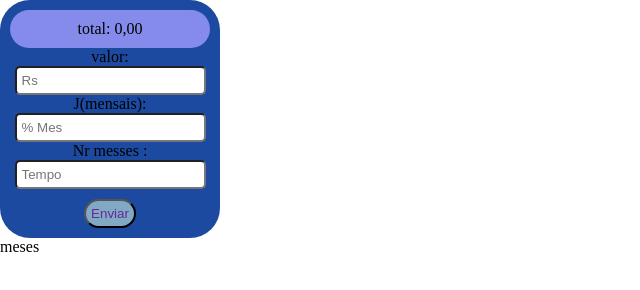
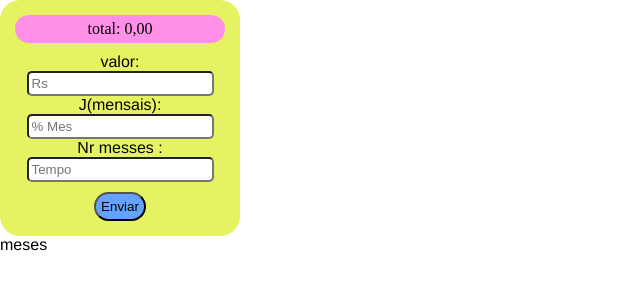
Before and after one commit to jaysllavyc/primeirob_3t, a plain HTML site: page index.html in a window 1280 px wide. Shown: the whole page, without its empty margins (0-640 px from the left). Drawn offline with Linux system fonts and the light colour scheme.

Commit message:
Update estilo.css

```diff
--- a/estilo.css
+++ b/estilo.css
@@ -1,35 +1,38 @@
 body {
-    margin:0 ;
+    margin: 0;
     padding: 0;
-    font-family: 'Times New Roman', Times, serif;
-
+    font-family: 'Franklin Gothic Medium', 'Arial Narrow', Arial, sans-serif;
 }
 .calculadora {
-    background: rgb(28, 74, 160);
-    width: 200px;
-    padding: 10px;
+    background: rgb(229, 243, 98);
+    color: rgb(0, 0, 0);
+    width: 210px;
+    padding: 15px;
     text-align: center;
-    border-radius: 30px;
+    border-radius: 20px;
 
-}
-.calculadora input{
-    padding: 5px;
-    color: rgb(20, 8, 71);
-    border-radius: 5px;
-
-}
-.calculadora button{
-     padding: 5px;
-     color: rgb(101, 41, 151);
-     border-radius: 15px;
-     margin-top: 10px;
-     background: rgb(130, 169, 196);
 }
 
 #sptotalgeral {
-    background: rgb(133, 139, 235);
-    color: black;
-    padding: 10px;
-    border-radius: 30px;
-    margin-bottom: 0px;
+    background: rgb(255, 143, 231);
+    color: rgb(0, 0, 0);
+    font-family: 'Times New Roman', Times, serif;
+    padding: 5px;
+    border-radius: 20px;
+    margin-bottom: 10px;
 }
+
+.calculadora input {
+    padding: 3px;
+    color: rgb(0, 0, 0);
+    border-radius: 5px;
+}
+
+.calculadora button {
+    padding: 5px;
+    margin-top: 10px;
+    background: rgb(101, 162, 253);
+    color: rgb(0, 0, 0);
+    border-radius: 15px;
+
+}
```
